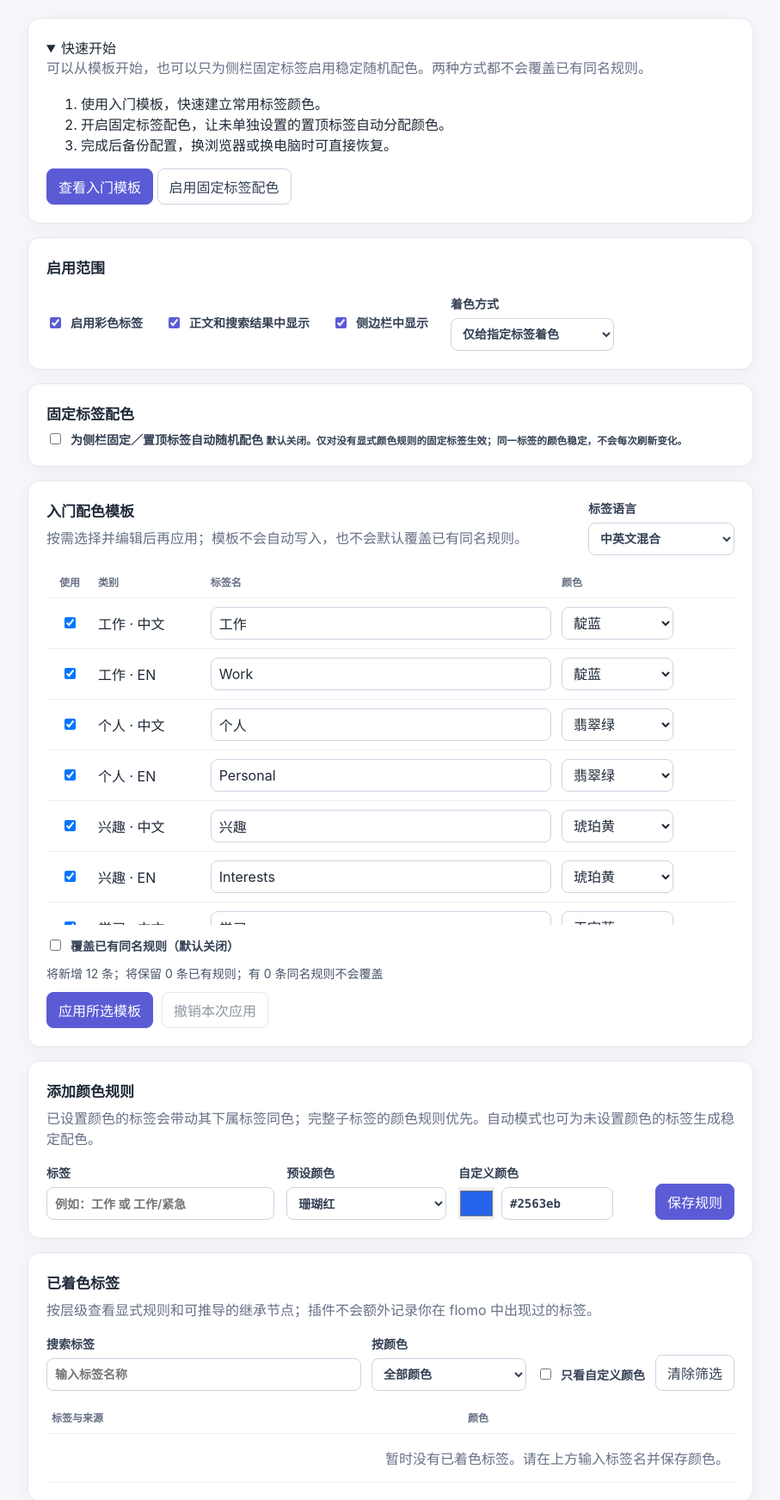
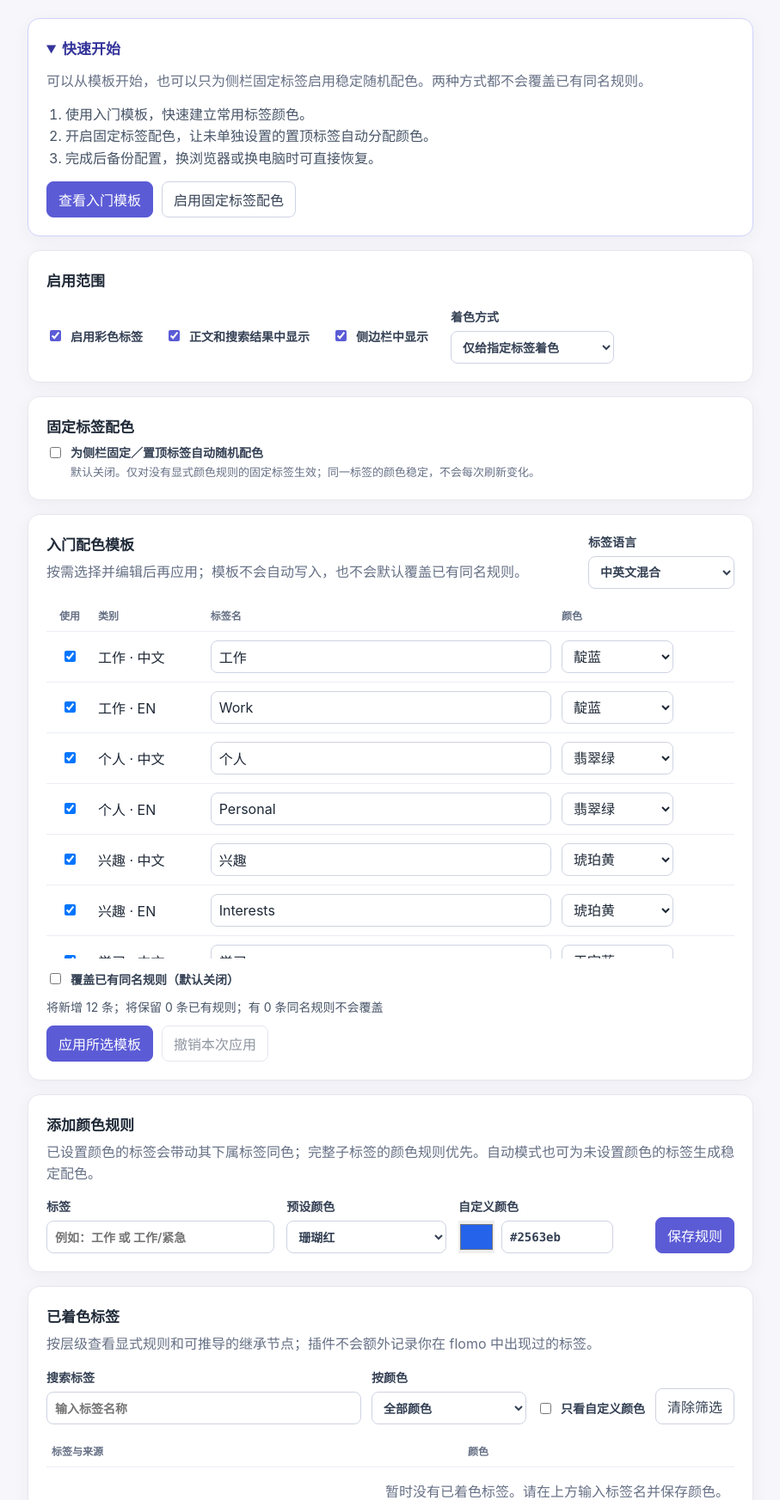
Before and after one commit to Reedphoto3/flomo-color-tags, a browser extension: page options/options.html in a window 1280 px wide. Shown: the part 151-1896 px from the top of the page at 86% size, without its empty margins (186-1093 px from the left). Drawn offline with Linux system fonts and the light colour scheme.

Commit message:
Polish quick start and status feedback styles

```diff
--- a/options/options.css
+++ b/options/options.css
@@ -19,11 +19,20 @@ h1 { font-size: 30px; margin-bottom: 8px; }
 h2 { font-size: 17px; margin-bottom: 8px; }
 .subtle { color: #667085; line-height: 1.55; margin-bottom: 0; }
 
-.panel { background: #fff; border: 1px solid #e6e7ef; border-radius: 14px; box-shadow: 0 4px 18px rgb(31 41 55 / 5%); margin-top: 16px; padding: 21px; }
+.panel { background: #fff; border: 1px solid #e6e7ef; border-radius: 14px; box-shadow: 0 4px 18px rgb(31 41 55 / 5%); margin-top: 16px; padding: 21px; scroll-margin-top: 18px; }
+.quick-start { border-color: #cfd2ff; }
+.quick-start summary { color: #34349a; cursor: pointer; font-size: 17px; font-weight: 700; }
+.quick-start-content { margin-top: 14px; }
+.quick-start-content ol { color: #475467; line-height: 1.6; margin: 14px 0; padding-left: 22px; }
+.quick-start-actions { display: flex; flex-wrap: wrap; gap: 10px; }
 .settings-panel { display: flex; flex-wrap: wrap; gap: 12px 26px; align-items: center; }
 .settings-panel h2 { flex-basis: 100%; }
 .toggle { align-items: center; display: flex; gap: 8px; }
 .toggle input { accent-color: #5b5bd6; }
+.setting-toggle { align-items: flex-start; }
+.setting-toggle input { margin-top: 4px; }
+.setting-toggle span { display: grid; gap: 4px; }
+.setting-toggle small { color: #667085; font-size: 13px; font-weight: 400; line-height: 1.5; }
 .color-mode { min-width: 190px; }
 .template-language { min-width: 170px; }
 
@@ -53,7 +62,7 @@ td select { min-width: 148px; }
 .color-swatch { border: 1px solid; border-radius: 50%; display: inline-block; flex: 0 0 20px; height: 20px; width: 20px; }
 .remove-rule { background: transparent; border-color: transparent; color: #b42318; min-height: 30px; padding: 4px; }
 .remove-rule:hover { background: #fff3f2; }
-.empty { color: #667085; padding: 16px 6px; }
+.empty { color: #667085; line-height: 1.55; padding: 16px 6px; }
 .rule-filters { align-items: end; display: grid; gap: 12px; grid-template-columns: minmax(180px, 1fr) 180px auto auto; margin-top: 16px; }
 .filter-toggle { min-height: 38px; }
 .rule-tag-label { display: block; padding-left: calc(var(--rule-depth) * 22px); }
@@ -97,6 +106,7 @@ textarea { font-family: ui-monospace, SFMono-Regular, Menlo, monospace; line-hei
   outline: 2px solid transparent;
 }
 .status { color: #16713d; min-height: 1.5em; padding: 14px 2px 0; }
+.status.is-error { color: #b42318; font-weight: 600; }
 
 @media (max-width: 720px) {
   .page { padding: 28px 16px 48px; }
@@ -107,8 +117,10 @@ textarea { font-family: ui-monospace, SFMono-Regular, Menlo, monospace; line-hei
 
 @media (prefers-color-scheme: dark) {
   :root { background: #18181d; color: #f3f4f6; }
-  .subtle, th, .empty, .template-summary, .rule-source, .batch-preview { color: #b5bac8; }
+  .subtle, th, .empty, .template-summary, .rule-source, .batch-preview, .quick-start-content ol, .setting-toggle small { color: #b5bac8; }
   .panel { background: #23232b; border-color: #3a3a48; box-shadow: none; }
+  .quick-start { border-color: #55578d; }
+  .quick-start summary { color: #d8dcff; }
   label { color: #e2e5ef; }
   input[type="text"], input[type="search"], select, textarea { background: #2a2a34; border-color: #505162; color: #f3f4f6; }
   th, td { border-color: #3a3a48; }
```
